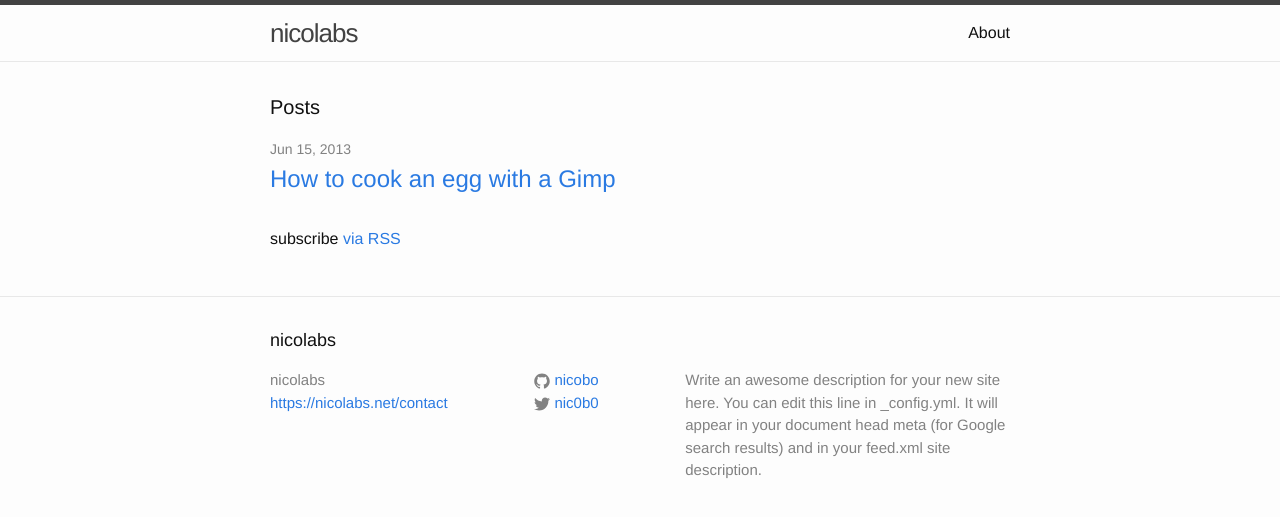
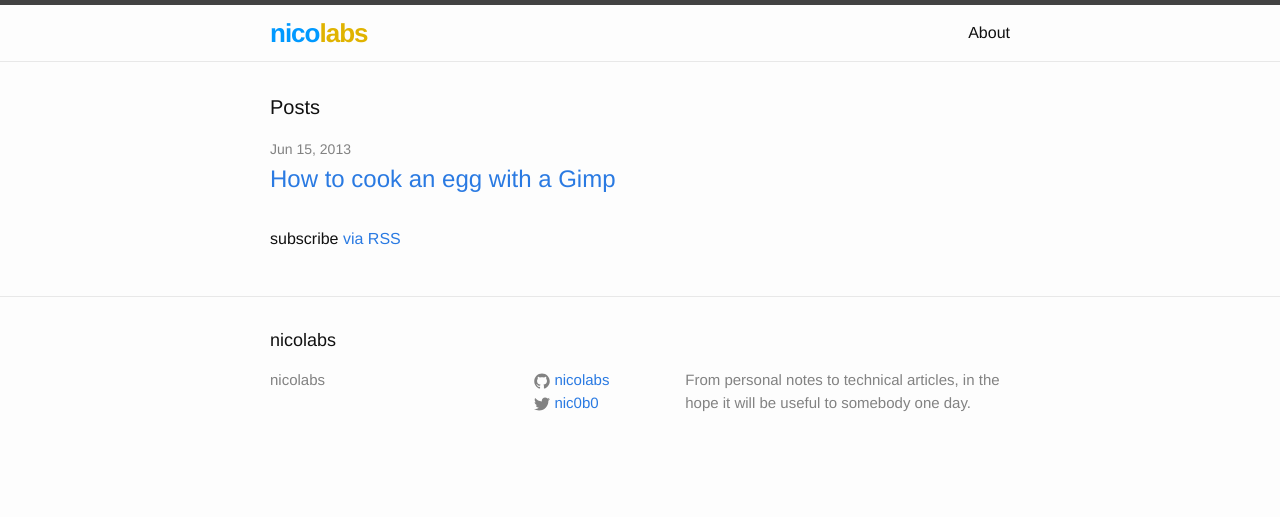
Before and after one commit to nicolabs/nicolabs.net, a Jekyll site: the page built from index.html, in a window 1280 px wide. Shown: the top 517 px of the page. Built offline with Jekyll 4.4.1, drawn with Linux system fonts in a browser that asks for light colours.

Commit message:
~ updated css

```diff
--- a/_config.yml
+++ b/_config.yml
@@ -1,14 +1,12 @@
 # Site settings
 title: nicolabs
-email: https://nicolabs.net/contact
+#email: https://nicolabs.net/contact
 description: > # this means to ignore newlines until "baseurl:"
-  Write an awesome description for your new site here. You can edit this
-  line in _config.yml. It will appear in your document head meta (for
-  Google search results) and in your feed.xml site description.
+  From personal notes to technical articles, in the hope it will be useful to somebody one day.
 baseurl: "" # the subpath of your site, e.g. /blog/
-url: "http://yourdomain.com" # the base hostname & protocol for your site
+url: "https://nicolabs.net" # the base hostname & protocol for your site
 twitter_username: nic0b0
-github_username:  nicobo
+github_username:  nicolabs
 
 # Build settings
 markdown: kramdown
--- a/_includes/header.html
+++ b/_includes/header.html
@@ -2,7 +2,7 @@
 
   <div class="wrapper">
 
-    <a class="site-title" href="{{ site.baseurl }}/">{{ site.title }}</a>
+    <a class="site-title" href="{{ site.baseurl }}/"><span class="part1">nico</span><span class="part2">labs<span></a>
 
     <nav class="site-nav">
       <a href="#" class="menu-icon">
--- a/css/main.scss
+++ b/css/main.scss
@@ -45,5 +45,6 @@ $on-laptop:        800px;
 @import
         "base",
         "layout",
-        "syntax-highlighting"
+        "syntax-highlighting",
+        "nicolabs"
 ;
```
